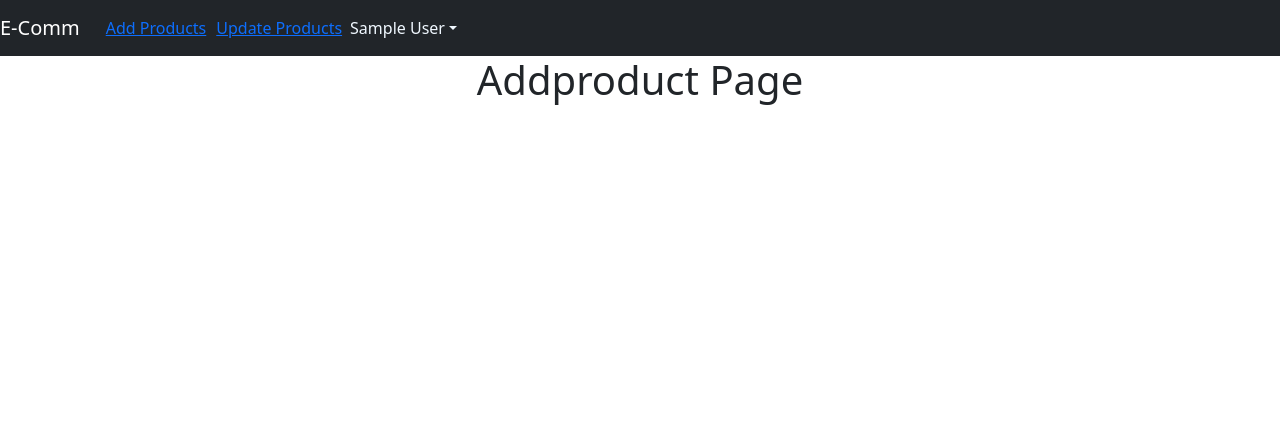
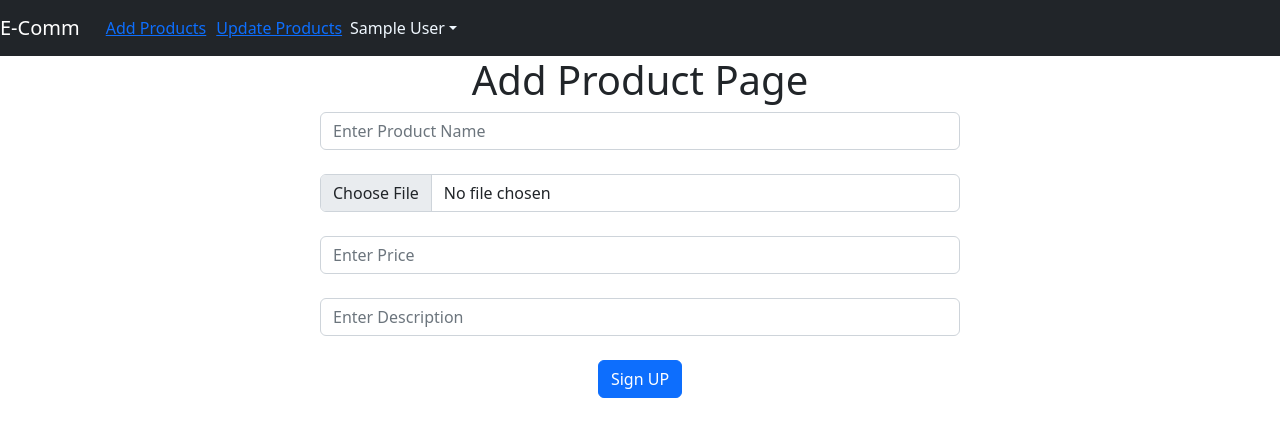
Before and after one commit to amazprashant/ecomm, a React (Create React App) app in the folder ecomm-dashboard/: page /addproduct in a window 1280 px wide. Shown: the top 436 px of the page. Built offline with nearby package versions, Linux system fonts and the light colour scheme; sample sign-in values are in the browser's storage.

Commit message:
Add Product with file upload React Form

```diff
--- a/ecomm-dashboard/src/Addproduct.js
+++ b/ecomm-dashboard/src/Addproduct.js
@@ -1,11 +1,46 @@
+import React, { useState, useEffect } from 'react';
+import {useNavigate} from 'react-router-dom';
 import Header from './Header';
+function Addproduct() {
+    const [name, setName] = useState("");
+    const [file, setFile] = useState("");
+    const [price, setPrice] = useState("");
+    const [description, setDescription] = useState("");
+    const history =useNavigate();
 
-function Addproduct() {
+    async function addProduct() {
+
+        let item = { name,file, price, description };
+        console.warn(item);
+        const formData = new FormData();
+        formData.append('file',file);
+        formData.append('name',name);
+        formData.append('price',price);
+        formData.append('description',description);
+
+        let result = await fetch("http://localhost:8000/api/addproduct", {
+            method: 'POST',
+            body: formData
+        })
+        alert("Data has been Saved");
+        //result = await result.json();
+        // //localStorage.setItem("User-Info",JSON.stringify(result));
+        // history("/addproduct");
+    }
     return (
         <>
             <Header />
-            <div>
-                <h1>Addproduct Page</h1>
+            <div className="col-sm-6 offset-sm-3">
+            <h1>Add Product Page</h1>
+            <input type="text" value={name} onChange={(e) => setName(e.target.value)} className="form-control" placeholder="Enter Product Name" />
+            <br />
+            <input type="file" onChange={(e) => setFile(e.target.files[0])} className="form-control" placeholder="Enter Price" />
+            < br />
+            <input type="text" value={price} onChange={(e) => setPrice(e.target.value)} className="form-control" placeholder="Enter Price" />
+            < br />
+            <input type="text" value={description} onChange={(e) => setDescription(e.target.value)} className="form-control" placeholder="Enter Description" />
+            <br />
+            <button onClick={addProduct} className="btn btn-primary">Sign UP</button>
             </div>
         </>
 
```
